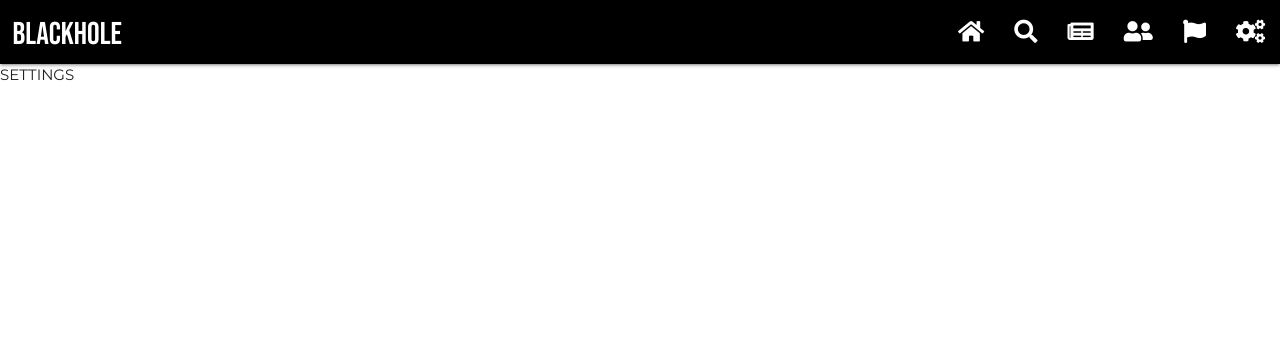
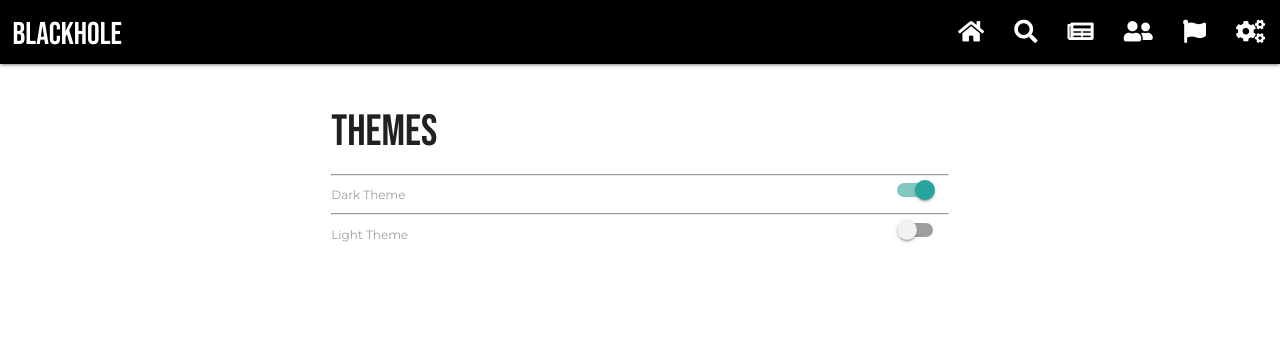
Before and after one commit to Code-Institute-Submissions/Blackhole, a Flask app: page /settings in a window 1280 px wide. Shown: the top 364 px of the page. Run offline with Flask 2, Linux system fonts and the light colour scheme; some libraries are stand-ins or nearby versions.

Commit message:
added start of the settings page so once finished i can continue to work on the styles with more ease

```diff
--- a/app.py
+++ b/app.py
@@ -97,9 +97,7 @@ def home():
             flash('Posted Successfully!')
             return redirect(url_for('home'))
         if request.form.get('like'):
-            postID = request.form.get('post_id')
-            mongo.db.posts.postID.liked_by('username')
-
+            post = mongo.db.posts.find_one({"_id": ObjectId(post_id)})
 
     return render_template('home.html', posts=posts)
 
--- a/static/js/script.js
+++ b/static/js/script.js
@@ -19,3 +19,7 @@ $(document).on('click', '#image-post-icon', function() {
 $(document).on('click', '#mentions-post-icon', function() {
     $('#mentions-post').click();
 })
+
+if ($('#dark_theme') == checked ) {
+    $('#light_theme').prop('checked', false);
+}
--- a/templates/settings.html
+++ b/templates/settings.html
@@ -2,5 +2,31 @@
 {% block styles %}
 {% endblock %}
 {% block content %}
-SETTINGS
+<section id="settings">
+<div class="row">
+    <div class="col s3"></div>
+        <div class="input-field col s6">
+        <div id="themes" class="sub-title">
+            <h3>Themes</h3>
+            <hr class="sub-sec-divide">
+            <div class="switch">
+                <label for="dark_theme">
+                Dark Theme
+                <input type="checkbox" id="dark_theme" name="dark_theme" checked>
+                <span class="lever right"></span>
+                </label>
+            </div>
+            <hr class="item-divide">
+            <div class="switch">
+                <label for="light_theme">
+                Light Theme
+                <input type="checkbox" id="light_theme" name="light_theme">
+                <span class="lever right"></span>
+                </label>
+            </div>
+        </div>
+        </div>
+    <div class="col s3"></div>
+</div>
+</section>
 {% endblock %}
```
